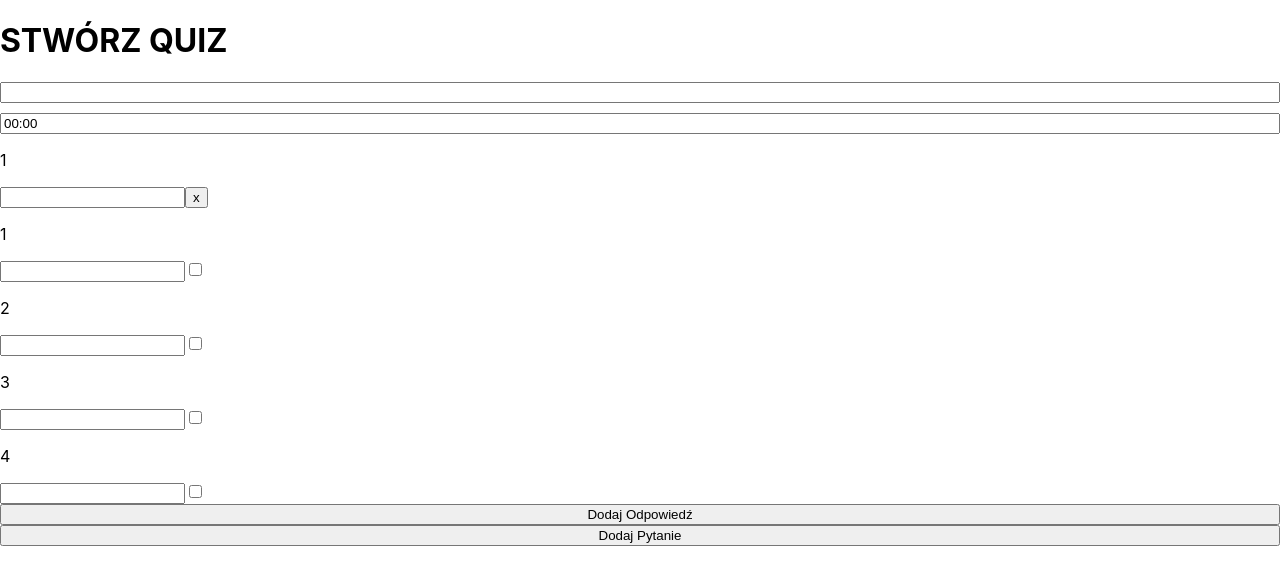
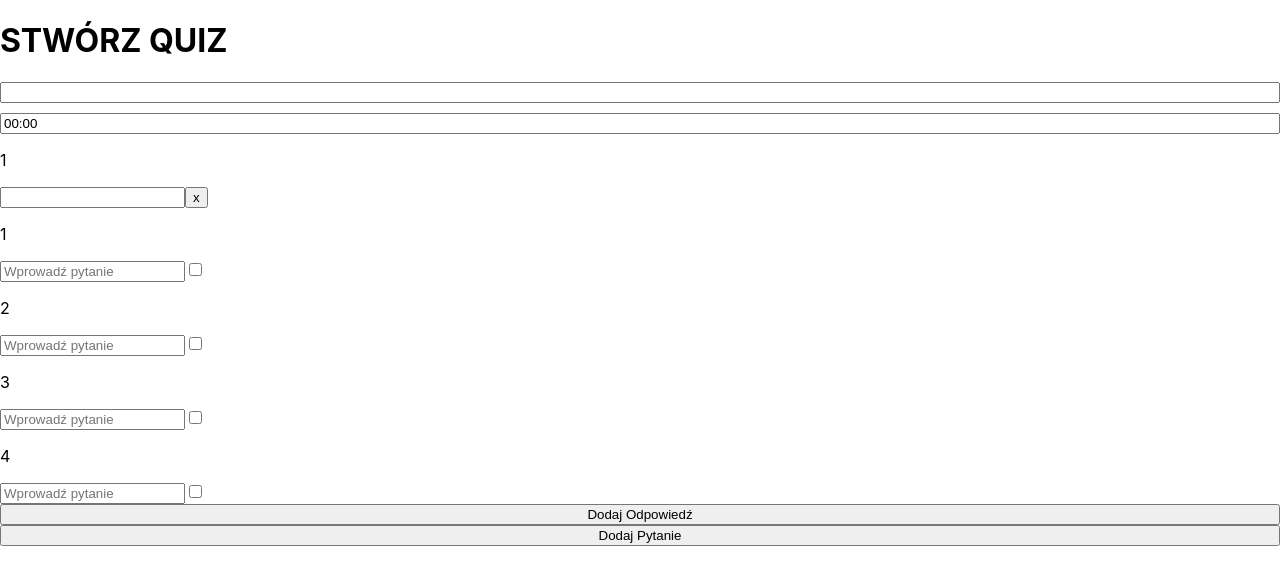
Before and after one commit to infoshareacademy/jfdd12-ubuntuwnicy-app, a React (Create React App) app: page / in a window 1280 px wide. Shown: the top 584 px of the page. Built offline with nearby package versions, Linux system fonts and the light colour scheme.

Commit message:
settinga state on form input questions

```diff
--- a/src/components/quizGenerator/AnswerInput.js
+++ b/src/components/quizGenerator/AnswerInput.js
@@ -1,13 +1,25 @@
-import React from 'react'
+import React, { useState } from 'react'
 
-function AnswerInput(props) {
+export default function AnswerInput(props) {
+
+    const [getValue, setValue] = useState("");
+
     return (
         <div>
             <p className='answerID'>{props.answerID}</p>
-            <input className="answerInput"></input>
+            <input
+                className="answerInput"
+                value={getValue}
+                placeholder='Wprowadź pytanie'
+                onChange={event => {
+                    setValue(event.target.value)
+                }}
+            // onKeyPress={event => {
+
+
+            // }}
+            ></input>
             <input type='checkbox' className='isAnswerCorrect'></input>
         </div>
     )
 }
-
-export default AnswerInput
--- a/src/components/quizGenerator/AnswersList.js
+++ b/src/components/quizGenerator/AnswersList.js
@@ -1,13 +1,24 @@
 import React from 'react'
 import AnswerInput from './AnswerInput'
 
+const answersArr = [
+    {
+        id: 1,
+        value: '',
+        isCorrect: false
+    }
+]
+
 export default function AnswersList(props) {
+
+
+
     return (
-        <>
+        <div>
             <AnswerInput answerID={1} />
             <AnswerInput answerID={2} />
             <AnswerInput answerID={3} />
             <AnswerInput answerID={4} />
-        </>
+        </div>
     )
 }
```
